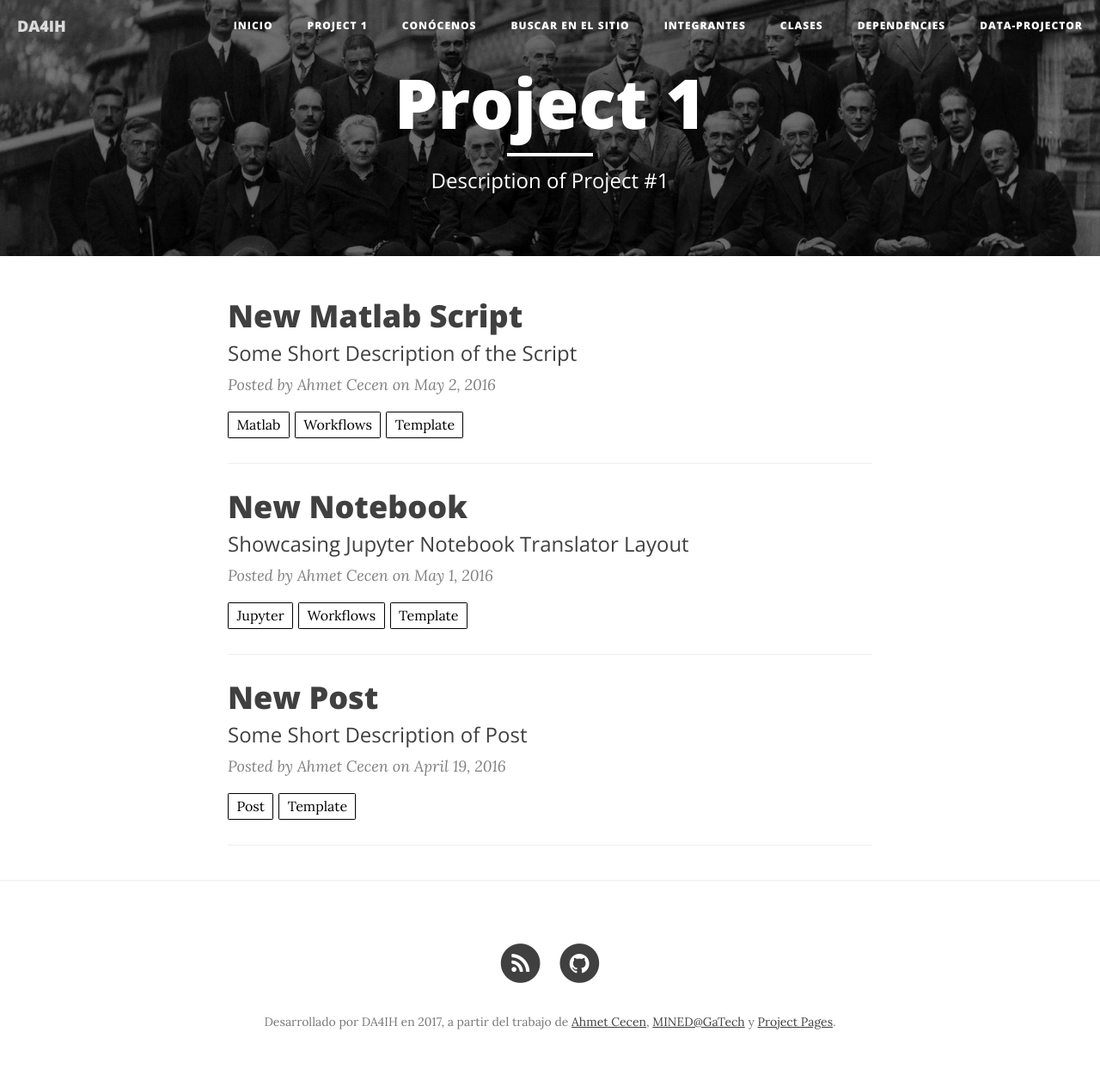
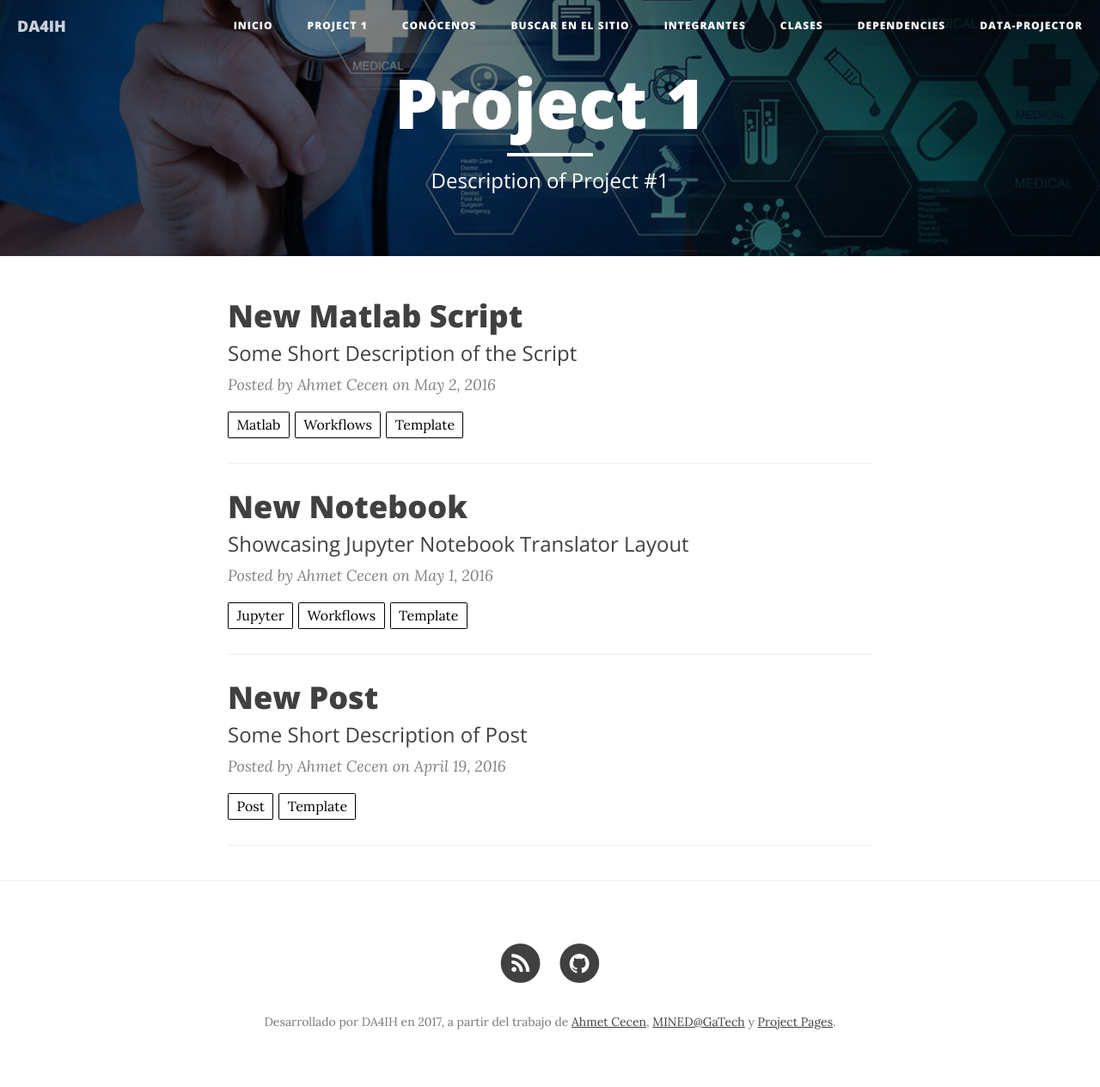
Before and after one commit to DA4IH/DA4IH.github.io, a Jekyll site: the page built from projects/project1.md, in a window 1280 px wide. Shown: the whole page at 86% size. Built offline with Jekyll 4.4.1, drawn with Linux system fonts in a browser that asks for light colours; nearby versions of some CDN libraries.

Commit message:
Imagen en Project 1

```diff
--- a/projects/project1.md
+++ b/projects/project1.md
@@ -2,6 +2,6 @@
 layout: project
 title: "Project 1"
 description: "Description of Project #1"
-header-img: "img/home-bg.jpg"
+header-img: "img/medInfo 7.jpg"
 category: project1
 ---
```
